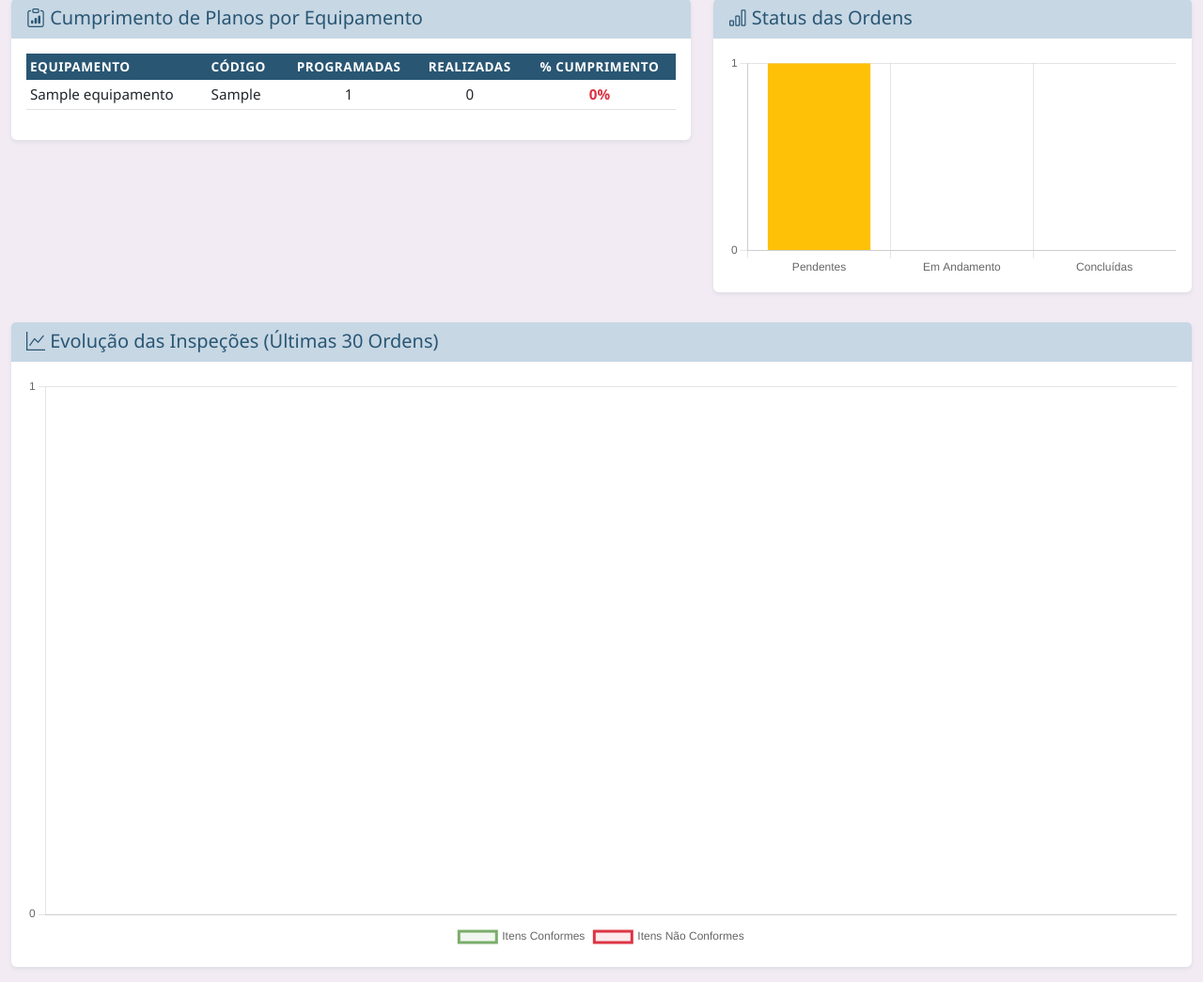
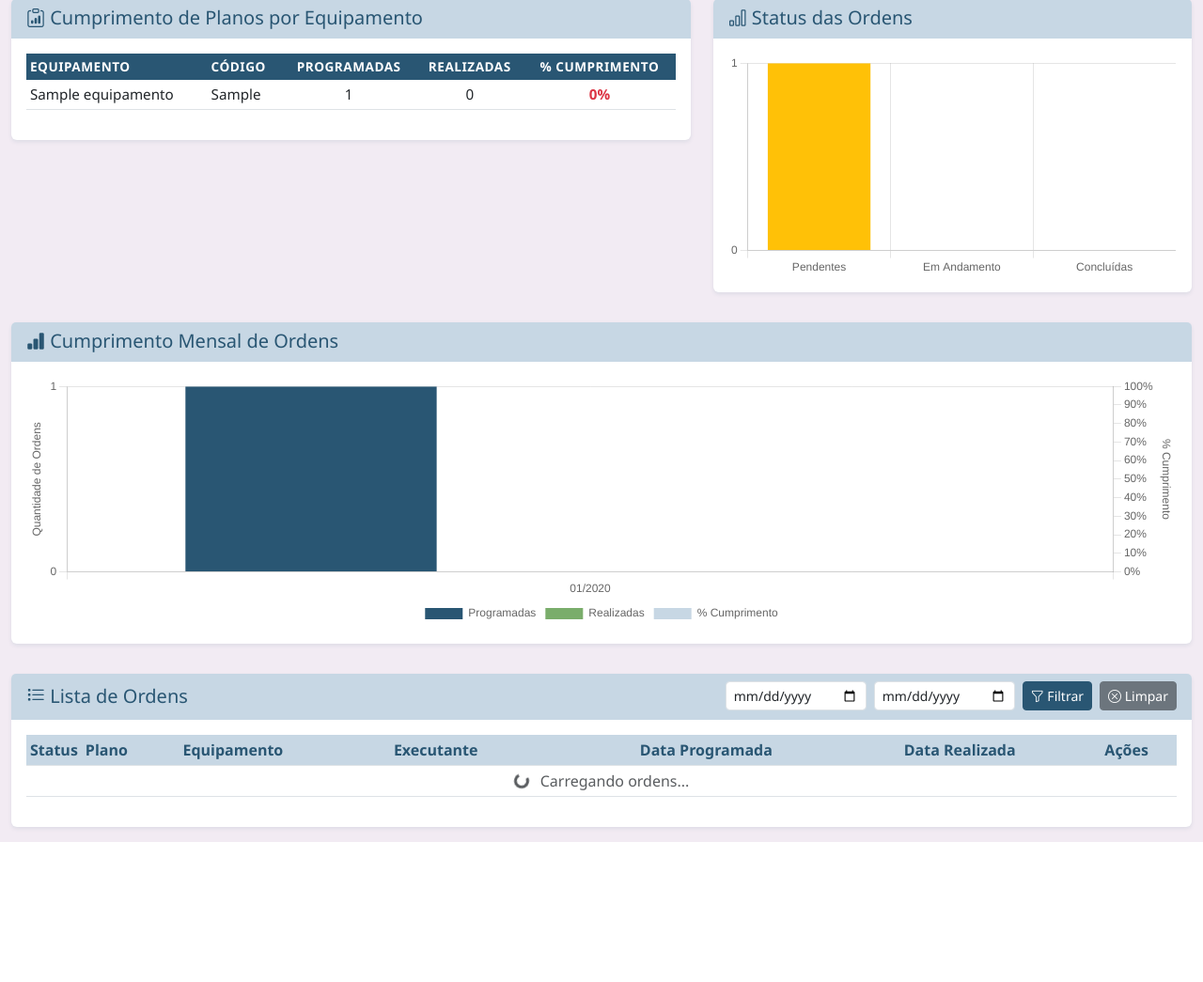
Before and after one commit to jcsouzadev/PlanCheck, a Flask app: page / in a window 1280 px wide. Shown: the part 303-1348 px from the top of the page at 94% size. After the commit the page ends 1199 px from the top, so only its background shows below. Run offline with Flask 3, Linux system fonts and the light colour scheme; a user stored in the database is signed in; tables that the repository leaves empty hold one stand-in row (values such as "Sample post"); data that the repository does not hold is empty.

Commit message:
Enhance dashboard with monthly order completion and interactive order list
Refactor dashboard to display monthly order statistics using grouped bar charts and implement an interactive table for viewing and filtering work orders by date, incorporating status-based color-coded icons.

Replit-Commit-Author: Agent
Replit-Commit-Session-Id: 4f882a3d-8ae1-42ec-80e5-675a41a13642
Replit-Commit-Checkpoint-Type: full_checkpoint
Replit-Commit-Screenshot-Url: https://storage.googleapis.com/screenshot-production-us-central1/cc179dff-f5f1-4a30-a98d-f458b5e00ebe/4f882a3d-8ae1-42ec-80e5-675a41a13642/i5jF21M

```diff
--- a/routes.py
+++ b/routes.py
@@ -572,24 +572,26 @@ def dashboard_stats():
     ordens_em_andamento = OrdemExecucao.query.filter_by(status='em_andamento').count()
     ordens_concluidas = OrdemExecucao.query.filter_by(status='concluida').count()
 
-    ordens_concluidas_lista = OrdemExecucao.query.filter_by(status='concluida').order_by(OrdemExecucao.data_conclusao.desc()).limit(30).all()
-    dados_temporais = {}
+    todas_ordens = OrdemExecucao.query.all()
+    dados_mensais = {}
 
-    for ordem in ordens_concluidas_lista:
-        if ordem.data_conclusao:
-            data_str = ordem.data_conclusao.strftime('%d/%m')
-            if data_str not in dados_temporais:
-                dados_temporais[data_str] = {'conformes': 0, 'nao_conformes': 0}
+    for ordem in todas_ordens:
+        data_ref = ordem.data_programada if ordem.data_programada else ordem.data_criacao
+        if data_ref:
+            mes_str = data_ref.strftime('%m/%Y')
+            if mes_str not in dados_mensais:
+                dados_mensais[mes_str] = {'programadas': 0, 'realizadas': 0}
 
-            for apontamento in ordem.itens_apontados:
-                if apontamento.resultado == 'conforme':
-                    dados_temporais[data_str]['conformes'] += 1
-                elif apontamento.resultado == 'nao_conforme':
-                    dados_temporais[data_str]['nao_conformes'] += 1
+            dados_mensais[mes_str]['programadas'] += 1
+            if ordem.status == 'concluida':
+                dados_mensais[mes_str]['realizadas'] += 1
 
-    datas = list(dados_temporais.keys())
-    conformes_temporal = [dados_temporais[d]['conformes'] for d in datas]
-    nao_conformes_temporal = [dados_temporais[d]['nao_conformes'] for d in datas]
+    meses_ordenados = sorted(dados_mensais.keys(), key=lambda x: datetime.strptime(x, '%m/%Y'))
+    meses = meses_ordenados[-6:] if len(meses_ordenados) > 6 else meses_ordenados
+
+    programadas_mensal = [dados_mensais[m]['programadas'] for m in meses]
+    realizadas_mensal = [dados_mensais[m]['realizadas'] for m in meses]
+    percentual_mensal = [round((dados_mensais[m]['realizadas'] / dados_mensais[m]['programadas'] * 100), 1) if dados_mensais[m]['programadas'] > 0 else 0 for m in meses]
 
     equipamentos_stats = []
     equipamentos = Equipamento.query.all()
@@ -624,9 +626,64 @@ def dashboard_stats():
             'concluidas': ordens_concluidas
         },
         'equipamentos': equipamentos_stats,
-        'temporal': {
-            'datas': datas,
-            'conformes': conformes_temporal,
-            'nao_conformes': nao_conformes_temporal
+        'mensal': {
+            'meses': meses,
+            'programadas': programadas_mensal,
+            'realizadas': realizadas_mensal,
+            'percentual': percentual_mensal
         }
     })
+
+@main_bp.route('/api/dashboard/ordens')
+@login_required
+def dashboard_ordens():
+    data_inicio = request.args.get('data_inicio')
+    data_fim = request.args.get('data_fim')
+
+    query = OrdemExecucao.query
+
+    if data_inicio:
+        data_inicio_obj = datetime.strptime(data_inicio, '%Y-%m-%d')
+        query = query.filter(OrdemExecucao.data_programada >= data_inicio_obj)
+
+    if data_fim:
+        data_fim_obj = datetime.strptime(data_fim, '%Y-%m-%d')
+        query = query.filter(OrdemExecucao.data_programada <= data_fim_obj)
+
+    ordens = query.order_by(OrdemExecucao.data_programada.desc()).all()
+
+    ordens_lista = []
+    hoje = datetime.now()
+
+    for ordem in ordens:
+        data_prog = ordem.data_programada.strftime('%d/%m/%Y') if ordem.data_programada else '-'
+        data_real = ordem.data_conclusao.strftime('%d/%m/%Y') if ordem.data_conclusao else '-'
+
+        if ordem.status == 'concluida':
+            if ordem.data_conclusao and ordem.data_programada:
+                if ordem.data_conclusao <= ordem.data_programada:
+                    status_visual = 'no_prazo'
+                else:
+                    status_visual = 'atrasado'
+            else:
+                status_visual = 'concluido'
+        elif ordem.status == 'pendente':
+            if ordem.data_programada and ordem.data_programada < hoje.date():
+                status_visual = 'atrasado'
+            else:
+                status_visual = 'pendente'
+        else:
+            status_visual = 'em_andamento'
+
+        ordens_lista.append({
+            'id': ordem.id,
+            'plano': ordem.plano.titulo if ordem.plano else '-',
+            'equipamento': ordem.plano.equipamento.nome if ordem.plano and ordem.plano.equipamento else '-',
+            'executante': ordem.executante.username if ordem.executante else '-',
+            'data_programada': data_prog,
+            'data_realizada': data_real,
+            'status': ordem.status,
+            'status_visual': status_visual
+        })
+
+    return jsonify(ordens_lista)
--- a/templates/index.html
+++ b/templates/index.html
@@ -111,10 +111,55 @@
     <div class="col-12">
         <div class="card">
             <div class="card-header">
-                <h5 class="mb-0"><i class="bi bi-graph-up"></i> Evolução das Inspeções (Últimas 30 Ordens)</h5>
+                <h5 class="mb-0"><i class="bi bi-bar-chart-fill"></i> Cumprimento Mensal de Ordens</h5>
+            </div>
+            <div class="card-body" style="height: 300px;">
+                <canvas id="mensalChart"></canvas>
+            </div>
+        </div>
+    </div>
+</div>
+
+<div class="row mt-3">
+    <div class="col-12">
+        <div class="card">
+            <div class="card-header d-flex justify-content-between align-items-center">
+                <h5 class="mb-0"><i class="bi bi-list-task"></i> Lista de Ordens</h5>
+                <div class="d-flex gap-2">
+                    <input type="date" id="dataInicio" class="form-control form-control-sm" style="width: 150px;">
+                    <input type="date" id="dataFim" class="form-control form-control-sm" style="width: 150px;">
+                    <button class="btn btn-primary btn-sm" onclick="filtrarOrdens()">
+                        <i class="bi bi-funnel"></i> Filtrar
+                    </button>
+                    <button class="btn btn-secondary btn-sm" onclick="limparFiltros()">
+                        <i class="bi bi-x-circle"></i> Limpar
+                    </button>
+                </div>
             </div>
             <div class="card-body">
-                <canvas id="evolucaoChart"></canvas>
+                <div class="table-responsive">
+                    <table class="table table-sm table-hover">
+                        <thead>
+                            <tr>
+                                <th style="width: 50px;">Status</th>
+                                <th>Plano</th>
+                                <th>Equipamento</th>
+                                <th>Executante</th>
+                                <th class="text-center">Data Programada</th>
+                                <th class="text-center">Data Realizada</th>
+                                <th class="text-center">Ações</th>
+                            </tr>
+                        </thead>
+                        <tbody id="ordensTableBody">
+                            <tr>
+                                <td colspan="7" class="text-center text-muted">
+                                    <div class="spinner-border spinner-border-sm me-2" role="status"></div>
+                                    Carregando ordens...
+                                </td>
+                            </tr>
+                        </tbody>
+                    </table>
+                </div>
             </div>
         </div>
     </div>
@@ -123,6 +168,69 @@
 
 {% block scripts %}
 <script>
+function getStatusIcon(status_visual) {
+    const icons = {
+        'pendente': '<i class="bi bi-clock-fill text-warning" title="Pendente"></i>',
+        'no_prazo': '<i class="bi bi-check-circle-fill text-success" title="No Prazo"></i>',
+        'concluido': '<i class="bi bi-check-circle-fill text-success" title="Concluído"></i>',
+        'atrasado': '<i class="bi bi-exclamation-triangle-fill text-danger" title="Atrasado"></i>',
+        'em_andamento': '<i class="bi bi-arrow-clockwise text-primary" title="Em Andamento"></i>'
+    };
+    return icons[status_visual] || '';
+}
+
+function carregarOrdens(dataInicio = '', dataFim = '') {
+    let url = '/api/dashboard/ordens';
+    const params = new URLSearchParams();
+
+    if (dataInicio) params.append('data_inicio', dataInicio);
+    if (dataFim) params.append('data_fim', dataFim);
+
+    if (params.toString()) url += '?' + params.toString();
+
+    fetch(url)
+        .then(response => response.json())
+        .then(ordens => {
+            const tbody = document.getElementById('ordensTableBody');
+
+            if (ordens && ordens.length > 0) {
+                tbody.innerHTML = '';
+                ordens.forEach(ordem => {
+                    const row = `
+                        <tr>
+                            <td class="text-center">${getStatusIcon(ordem.status_visual)}</td>
+                            <td>${ordem.plano}</td>
+                            <td>${ordem.equipamento}</td>
+                            <td>${ordem.executante}</td>
+                            <td class="text-center">${ordem.data_programada}</td>
+                            <td class="text-center">${ordem.data_realizada}</td>
+                            <td class="text-center">
+                                <a href="/ordens/${ordem.id}" class="btn btn-sm btn-primary">
+                                    <i class="bi bi-eye"></i>
+                                </a>
+                            </td>
+                        </tr>
+                    `;
+                    tbody.innerHTML += row;
+                });
+            } else {
+                tbody.innerHTML = '<tr><td colspan="7" class="text-center text-muted">Nenhuma ordem encontrada</td></tr>';
+            }
+        });
+}
+
+function filtrarOrdens() {
+    const dataInicio = document.getElementById('dataInicio').value;
+    const dataFim = document.getElementById('dataFim').value;
+    carregarOrdens(dataInicio, dataFim);
+}
+
+function limparFiltros() {
+    document.getElementById('dataInicio').value = '';
+    document.getElementById('dataFim').value = '';
+    carregarOrdens();
+}
+
 document.addEventListener('DOMContentLoaded', function() {
     fetch('/api/dashboard/stats')
         .then(response => response.json())
@@ -163,6 +271,7 @@ document.addEventListener('DOMContentLoaded', function() {
                 },
                 options: {
                     responsive: true,
+                    maintainAspectRatio: true,
                     scales: {
                         y: {
                             beginAtZero: true,
@@ -179,34 +288,56 @@ document.addEventListener('DOMContentLoaded', function() {
                 }
             });
 
-            const evolucaoCtx = document.getElementById('evolucaoChart').getContext('2d');
-            new Chart(evolucaoCtx, {
-                type: 'line',
+            const mensalCtx = document.getElementById('mensalChart').getContext('2d');
+            new Chart(mensalCtx, {
+                type: 'bar',
                 data: {
-                    labels: data.temporal.datas.reverse(),
+                    labels: data.mensal.meses,
                     datasets: [{
-                        label: 'Itens Conformes',
-                        data: data.temporal.conformes.reverse(),
-                        borderColor: '#7AAD6B',
-                        backgroundColor: 'rgba(122, 173, 107, 0.1)',
-                        tension: 0.4,
-                        fill: true
+                        label: 'Programadas',
+                        data: data.mensal.programadas,
+                        backgroundColor: '#295673'
                     }, {
-                        label: 'Itens Não Conformes',
-                        data: data.temporal.nao_conformes.reverse(),
-                        borderColor: '#dc3545',
-                        backgroundColor: 'rgba(220, 53, 69, 0.1)',
-                        tension: 0.4,
-                        fill: true
+                        label: 'Realizadas',
+                        data: data.mensal.realizadas,
+                        backgroundColor: '#7AAD6B'
+                    }, {
+                        label: '% Cumprimento',
+                        data: data.mensal.percentual,
+                        backgroundColor: '#C7D7E4',
+                        yAxisID: 'y1'
                     }]
                 },
                 options: {
                     responsive: true,
+                    maintainAspectRatio: false,
                     scales: {
                         y: {
                             beginAtZero: true,
+                            position: 'left',
                             ticks: {
                                 stepSize: 1
+                            },
+                            title: {
+                                display: true,
+                                text: 'Quantidade de Ordens'
+                            }
+                        },
+                        y1: {
+                            beginAtZero: true,
+                            max: 100,
+                            position: 'right',
+                            grid: {
+                                drawOnChartArea: false
+                            },
+                            ticks: {
+                                callback: function(value) {
+                                    return value + '%';
+                                }
+                            },
+                            title: {
+                                display: true,
+                                text: '% Cumprimento'
                             }
                         }
                     },
@@ -218,6 +349,8 @@ document.addEventListener('DOMContentLoaded', function() {
                 }
             });
         });
+
+    carregarOrdens();
 });
 </script>
 {% endblock %}
```
Also changed, not shown: replit.md (+15 -5 lines), 1 other file.
